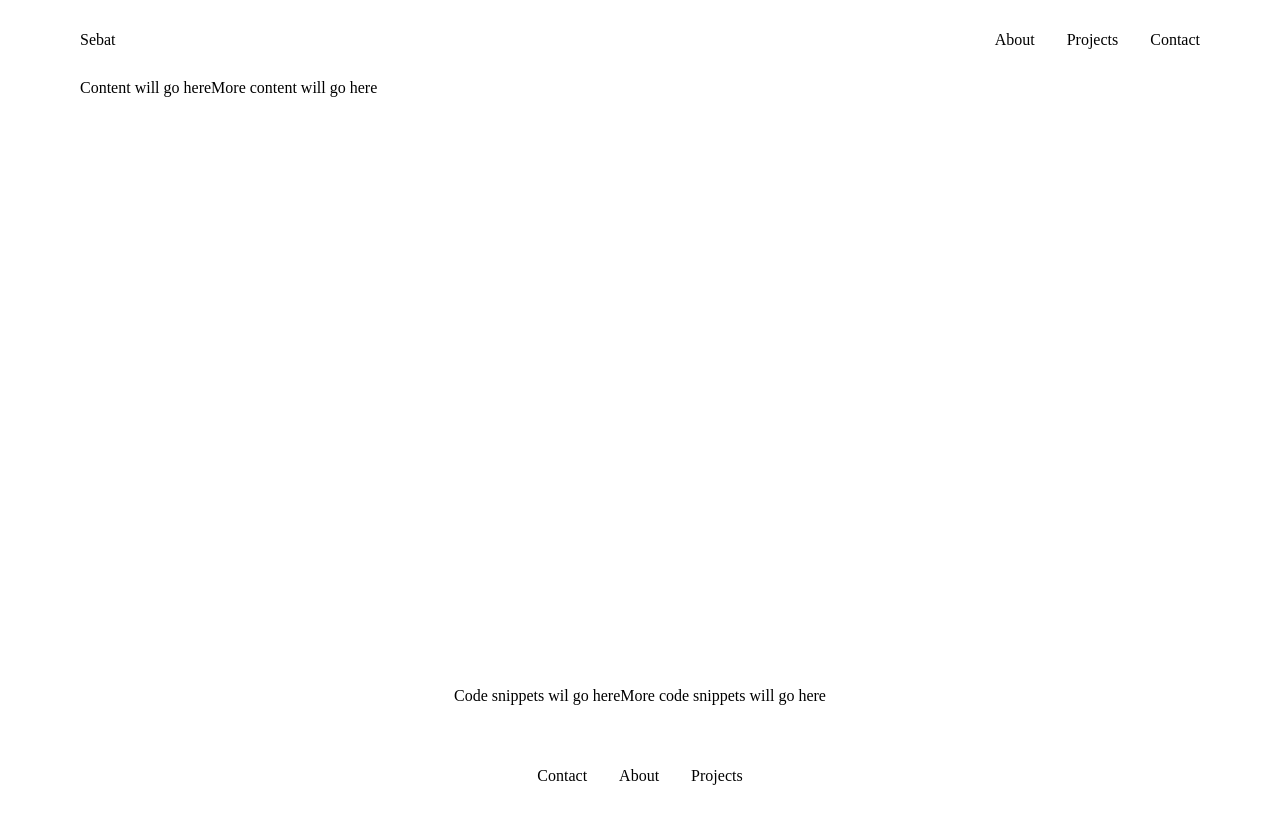
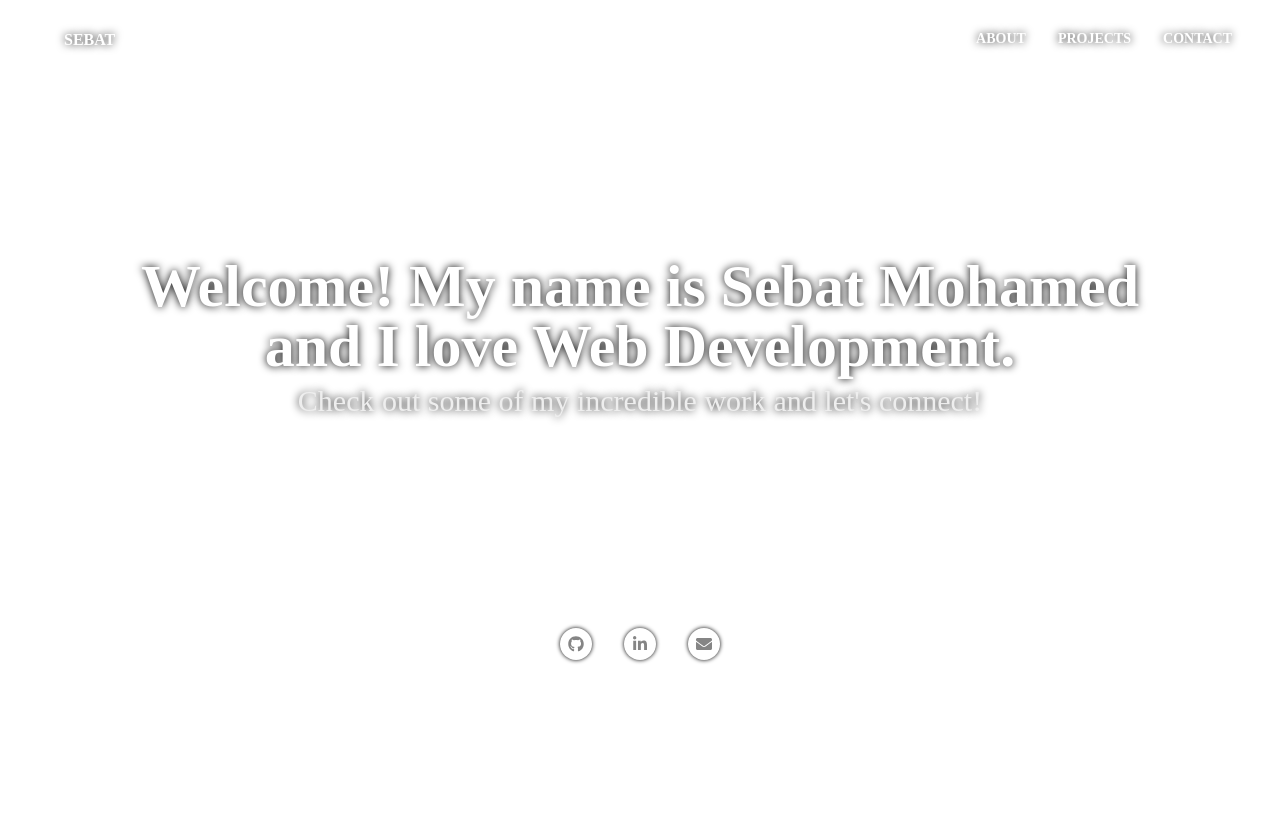
Before and after one commit to sebatmohamed/my-portfolio, a React (Create React App) app: page / in a window 1280 px wide. Built offline with nearby package versions, Linux system fonts and the light colour scheme.

Commit message:
style: organized components and styled them

```diff
--- a/src/App.css
+++ b/src/App.css
@@ -3,19 +3,87 @@
    License: none (public domain)
 */
 
-html, body, div, span, applet, object, iframe,
-h1, h2, h3, h4, h5, h6, p, blockquote, pre,
-a, abbr, acronym, address, big, cite, code,
-del, dfn, em, img, ins, kbd, q, s, samp,
-small, strike, strong, sub, sup, tt, var,
-b, u, i, center,
-dl, dt, dd, ol, ul, li,
-fieldset, form, label, legend,
-table, caption, tbody, tfoot, thead, tr, th, td,
-article, aside, canvas, details, embed,
-figure, figcaption, footer, header, hgroup,
-menu, nav, output, ruby, section, summary,
-time, mark, audio, video {
+html,
+body,
+div,
+span,
+applet,
+object,
+iframe,
+h1,
+h2,
+h3,
+h4,
+h5,
+h6,
+p,
+blockquote,
+pre,
+a,
+abbr,
+acronym,
+address,
+big,
+cite,
+code,
+del,
+dfn,
+em,
+img,
+ins,
+kbd,
+q,
+s,
+samp,
+small,
+strike,
+strong,
+sub,
+sup,
+tt,
+var,
+b,
+u,
+i,
+center,
+dl,
+dt,
+dd,
+ol,
+ul,
+li,
+fieldset,
+form,
+label,
+legend,
+table,
+caption,
+tbody,
+tfoot,
+thead,
+tr,
+th,
+td,
+article,
+aside,
+canvas,
+details,
+embed,
+figure,
+figcaption,
+footer,
+header,
+hgroup,
+menu,
+nav,
+output,
+ruby,
+section,
+summary,
+time,
+mark,
+audio,
+video {
   margin: 0;
   padding: 0;
   border: 0;
@@ -24,22 +92,35 @@ time, mark, audio, video {
   vertical-align: baseline;
 }
 /* HTML5 display-role reset for older browsers */
-article, aside, details, figcaption, figure,
-footer, header, hgroup, menu, nav, section {
+article,
+aside,
+details,
+figcaption,
+figure,
+footer,
+header,
+hgroup,
+menu,
+nav,
+section {
   display: block;
 }
 body {
   line-height: 1;
 }
-ol, ul {
+ol,
+ul {
   list-style: none;
 }
-blockquote, q {
+blockquote,
+q {
   quotes: none;
 }
-blockquote:before, blockquote:after,
-q:before, q:after {
-	content: '';
+blockquote:before,
+blockquote:after,
+q:before,
+q:after {
+  content: "";
   content: none;
 }
 table {
@@ -51,77 +132,110 @@ table {
   box-sizing: border-box;
 }
 
-
 .header {
-    display: flex;
-    justify-content: space-between;
-    margin: auto;
-    left: 0;
-    right: 0;
+  top: 0;
   width: 100%;
   height: 80px;
+  display: flex;
   z-index: 1;
-    max-width: 1152px;
+  position: fixed;
+  background: transparent;
+  justify-content: space-between;
 }
 
 .logo {
   display: flex;
   align-items: center;
+  padding-left: 32px;
 }
 
 .logo a {
+  display: flex;
+  transition: all 0.25s ease;
+  align-items: center;
+  padding-left: 32px;
   text-decoration: none;
-    padding: 16px;
-    color: black;
-    transition: opacity 0.25s ease;
+  color: #ffffff;
+  font-weight: bold;
+  text-shadow: 0 0 8px black;
+  text-transform: uppercase;
+  text-decoration: none;
 }
 
 .nav {
   display: flex;
   align-items: center;
+  padding-right: 32px;
 }
 
 .nav a {
+  color: #ffffff;
+  height: 16px;
+  outline: none;
+  padding: 0 16px;
+  font-size: 14px;
+  transition: all 0.25s ease;
+  font-weight: bold;
+  text-shadow: 0 0 8px black;
+  text-transform: uppercase;
   text-decoration: none;
-    padding: 16px;
-    color: black;
-    transition: opacity 0.25s ease;
 }
 
 .main {
-    display: flex;
-    flex-direction: column;
-    flex: 1;
+  min-height: 580px;
   width: 100%;
+  background: transparent;
 }
 
 .container {
-    display: flex;
-    height: 576px;
-    margin: 0 auto;
-    max-width: 1152px;
-    padding: 0 16px;
-    width: 100%;
+  width: 1024px;
+  margin: auto;
 }
 
-.code {
-    display: flex;
-    justify-content: center;
-    padding: 32px;
+.text {
+  position: relative;
+  text-align: center;
+  padding-top: 256px;
+}
+
+.major {
+  color: #ffffff;
+  font-size: 60px;
+  font-weight: bold;
+  text-shadow: 0 0 8px black;
+  padding-bottom: 10px;
+}
+
+.minor {
+  color: #eeeeee;
+  font-size: 30px;
+  text-shadow: 0 0 8px black;
 }
 
 .footer {
+  color: #ffffff;
+  width: 100%;
+  height: 128px;
   display: flex;
+  position: absolute;
+  background: transparent;
+  align-items: center;
+  text-shadow: 0 0 8px black;
+  flex-direction: column;
   justify-content: center;
-    margin: auto;
-    max-width: 1152px;
-    width: 100%;
-    padding: 32px 16px;
 }
 
 .footer a {
-    text-decoration: none;
-    color: black;
-    padding: 0 16px;
-    transition: opacity 0.25s ease;
+  color: #858585;
+  width: 32px;
+  height: 32px;
+  margin: 0 16px;
+  display: inline-flex;
+  outline: none;
+  background: #ffffff;
+  box-shadow: 0 0 4px black;
+  transition: all 0.25s ease;
+  align-items: center;
+  border-radius: 100%;
+  justify-content: center;
 }
--- a/src/App.js
+++ b/src/App.js
@@ -4,6 +4,7 @@ import Footer from './Components/Footer';
 import Main from './Components/Main';
 
 import './App.css'
+
 
 function App() {
     return(
--- a/src/Components/Footer.js
+++ b/src/Components/Footer.js
@@ -1,11 +1,27 @@
 import React from 'react'
+import { FaGithub } from "react-icons/fa";
+import { FaLinkedinIn } from "react-icons/fa";
+import { FaEnvelope } from "react-icons/fa";
+
 
 function Footer() {
     return(
         <div className="footer">
-            <a href="/contact">Contact</a>
-            <a href="/about">About</a>
-            <a href="/projects">Projects</a>
+
+            <div>
+
+            <a href="https://github.com/sebatmohamed">
+                <FaGithub/>
+            </a>
+            <a href="https://www.linkedin.com/in/sebatm/">
+                <FaLinkedinIn/>
+            </a>
+            <a href="https://mail.google.com/">
+                <FaEnvelope/>
+            </a>
+
+            </div>
+
         </div>
     )
 }
--- a/src/Components/Main.js
+++ b/src/Components/Main.js
@@ -5,13 +5,11 @@ function Main() {
         <div className="main">
 
             <div className="container">
-                <div>Content will go here</div>
-                <div>More content will go here</div>
-            </div>
 
-            <div className="code">
-                <div>Code snippets wil go here</div>
-                <div>More code snippets will go here</div>
+                <div className="text">
+                    <div className="major">Welcome! My name is Sebat Mohamed and I love Web Development.</div>
+                    <div className="minor">Check out some of my incredible work and let's connect!</div>
+                </div>
             </div>
 
         </div>
```
Lines whose indentation alone changed are shown as unchanged.
